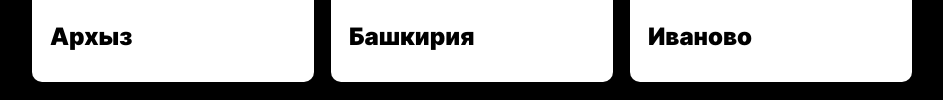
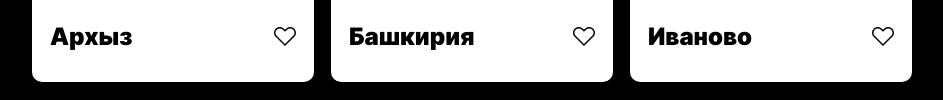
Before and after one commit to VilonWebX/mesto, a plain HTML site: page index.html in a window 1280 px wide. Shown: the part 613-713 px from the top of the page, without its empty margins (168-1111 px from the left). Drawn offline with Linux system fonts and the light colour scheme; the site is published under a folder, as on GitHub Pages, so addresses that start at the root find nothing; files whose address does not match are found by name.

Commit message:
Update elements__button.css

```diff
--- a/blocks/elements/__button/elements__button.css
+++ b/blocks/elements/__button/elements__button.css
@@ -1,5 +1,5 @@
 .elements__button {
-    background-image: url(/image/Vector2.svg);
+    background-image: url(../../../image/Vector2.svg);
     background-repeat: no-repeat;
     border: none;
     outline: none;
```
